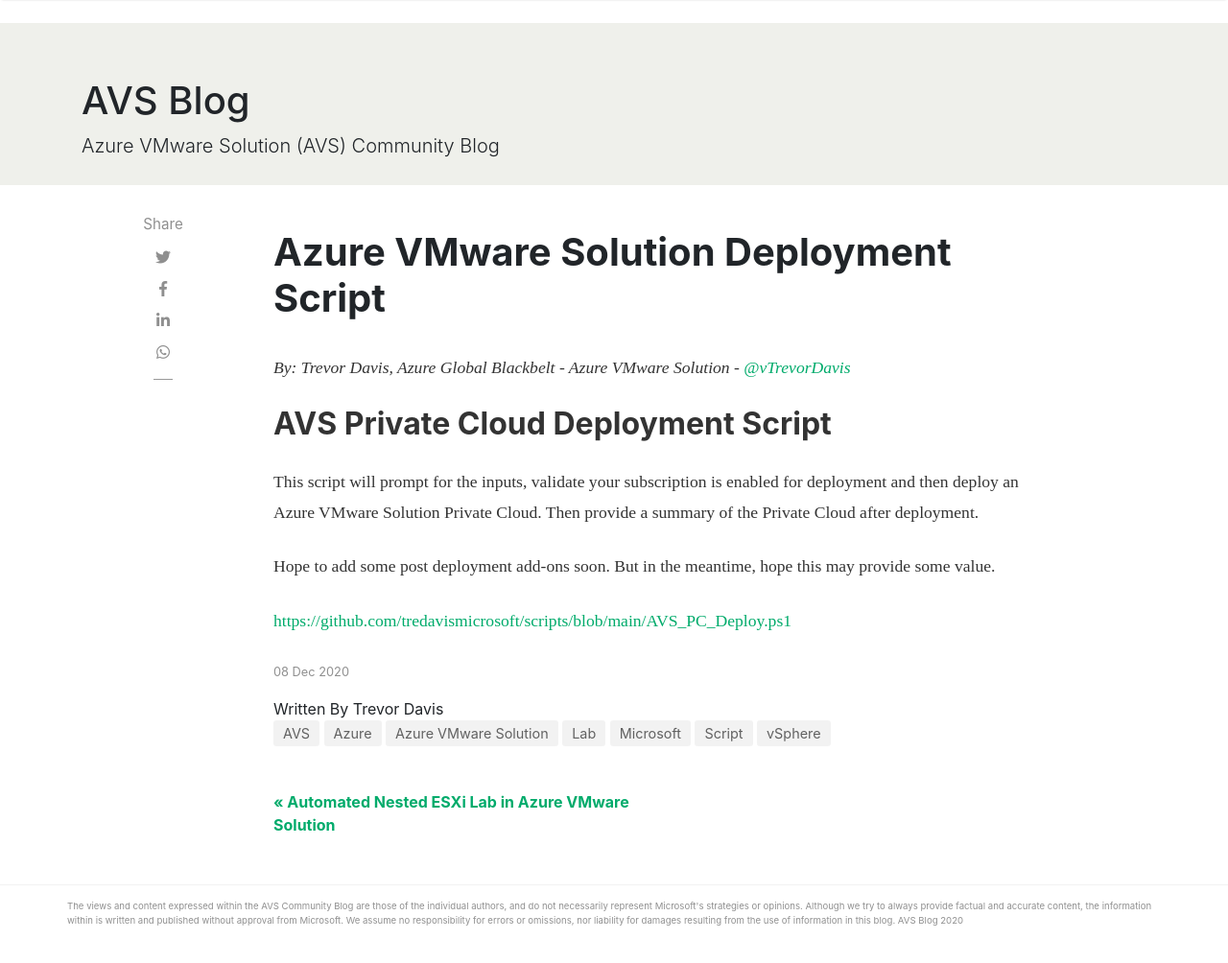
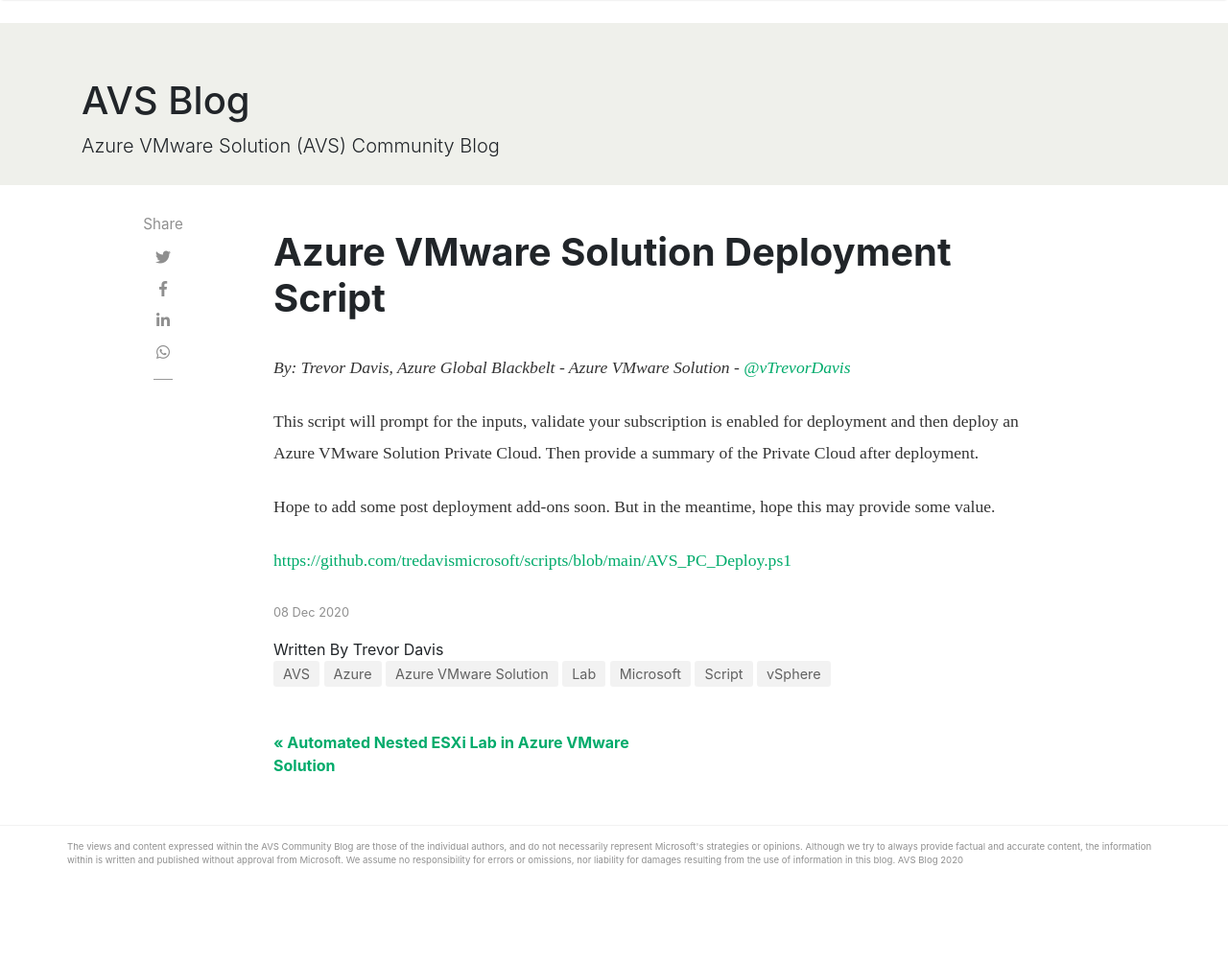
Before and after one commit to AVSBlog/avsblog.github.io, a Jekyll site: the page built from _posts/2020-12-08-avspcdeployscript.md, in a window 1280 px wide and 1041 px high. Shown: the top 1004 px of the window at 96% size. Built offline with Jekyll 4.4.1, drawn with Linux system fonts in a browser that asks for light colours; nearby versions of some CDN libraries.

Commit message:
Update 2020-12-08-avspcdeployscript.md

```diff
--- a/_posts/2020-12-08-avspcdeployscript.md
+++ b/_posts/2020-12-08-avspcdeployscript.md
@@ -8,7 +8,6 @@
 
 *By: Trevor Davis, Azure Global Blackbelt - Azure VMware Solution - [@vTrevorDavis](https://twitter.com/vtrevordavis)*
 
-## AVS Private Cloud Deployment Script
 
 This script will prompt for the inputs, validate your subscription is enabled for deployment and then deploy an Azure VMware Solution Private Cloud.  Then provide a summary of the Private Cloud after deployment.
 
```
